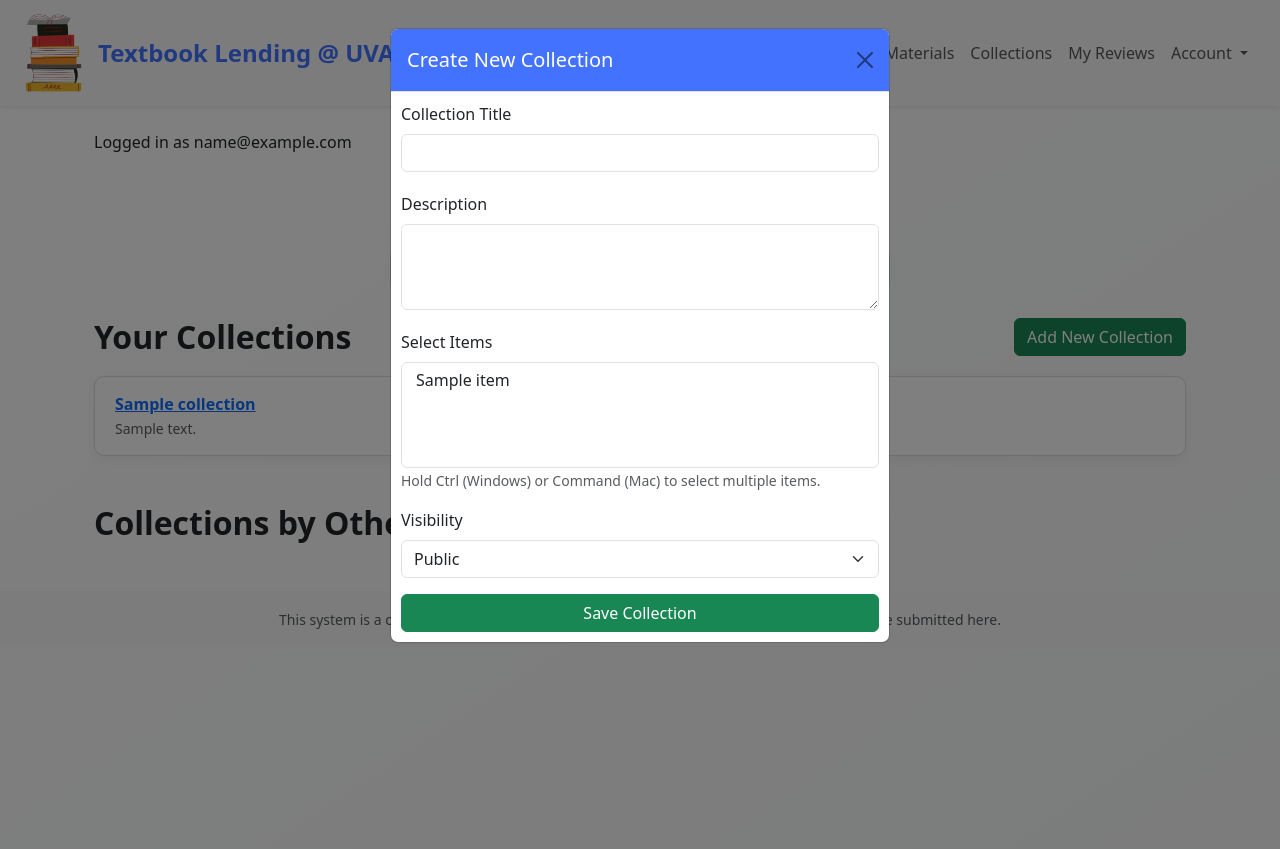
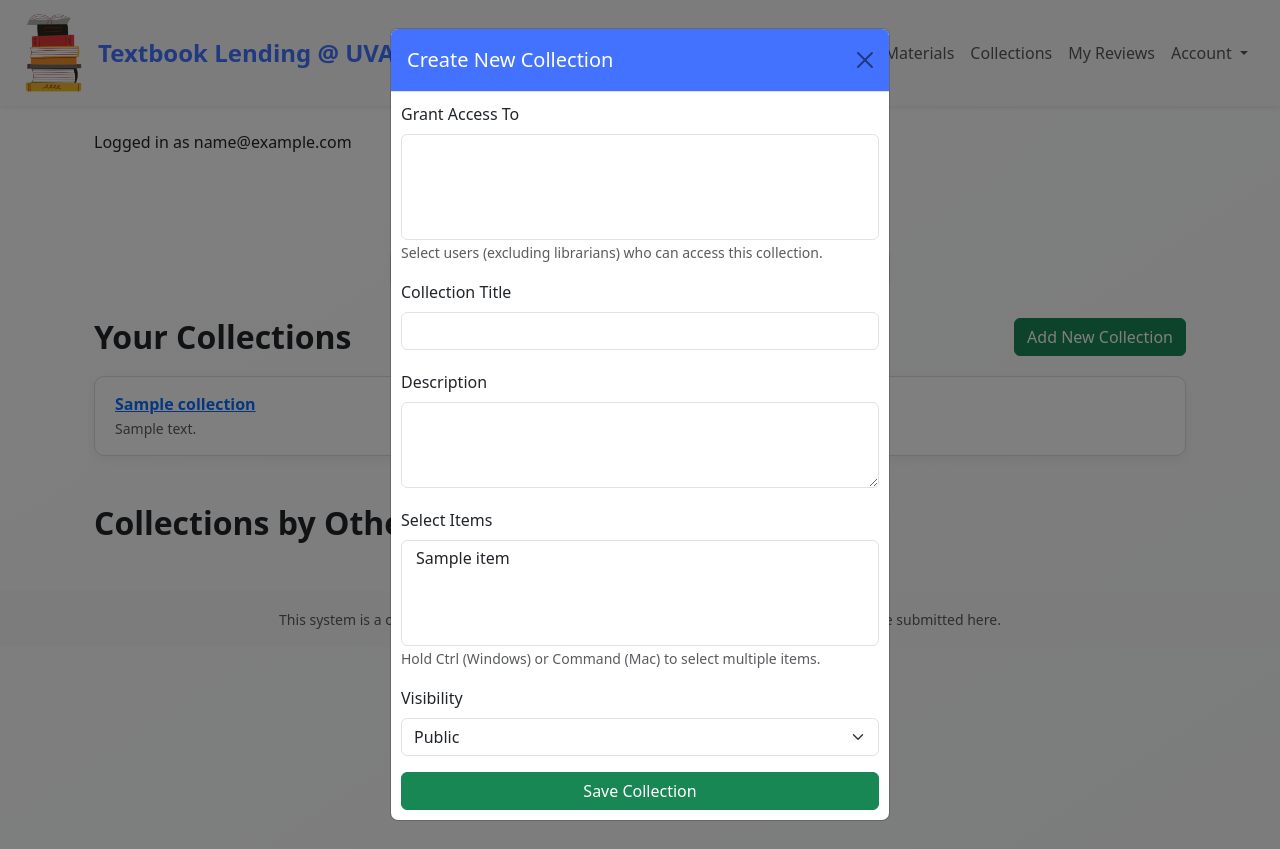
Before and after one commit to AidanSzilagyi/textbook-lending-catalog, a Django app: page /collections in a window 1280 px wide, after a click on "Add New Collection". Run offline with Django 5.2, Linux system fonts and the light colour scheme; a user stored in the database is signed in; tables that the repository leaves empty hold one stand-in row (values such as "Sample post"); lists and menus that the app fills with data are empty; parts of the project's set-up code (start-up, migrations or seed data) failed here and were passed over; some libraries are stand-ins or nearby versions.

```diff
--- a/mainmenu/forms.py
+++ b/mainmenu/forms.py
@@ -67,13 +67,14 @@ class ItemForm(forms.ModelForm):
 class CollectionForm(forms.ModelForm):
         class Meta:
             model = Collection
-            fields = ['name', 'description', 'items', 'visibility']
+            fields = ['name', 'description', 'items', 'visibility', 'access']
             widgets = {
                 'name': forms.TextInput(attrs={'class': 'form-control', 'placeholder': 'Enter collection title'}),
                 'description': forms.Textarea(
                     attrs={'class': 'form-control', 'rows': 3, 'placeholder': 'Enter description'}),
                 'items': forms.SelectMultiple(attrs={'class': 'form-select'}),
                 'visibility': forms.Select(attrs={'class': 'form-select'}),
+                'access': forms.SelectMultiple(attrs={'class': 'form-select'}),
             }
 
         def clean(self):
@@ -107,6 +108,8 @@ class CollectionForm(forms.ModelForm):
             user = kwargs.pop('user', None)  # pull user manually
             if user and user.profile.userRole == 0:  # Patron role
                 self.fields['visibility'].choices = [('public', 'Public')]  # Only public
+            self.fields['access'].queryset = Profile.objects.exclude(userRole=1)
+
 
 class ProfileForm(forms.ModelForm):
     class Meta:
--- a/mainmenu/templates/base.html
+++ b/mainmenu/templates/base.html
@@ -35,7 +35,7 @@
 
 {% block navbar %}
 <nav class="navbar navbar-expand-lg navbar-light bg-light px-4 py-2 shadow-sm">
-  <a class="navbar-brand d-flex align-items-center" href="{% url 'unauth_home_page' %}">
+  <a class="navbar-brand d-flex align-items-center" href="{% url 'home_page_router' %}">
     <img src="{% static 'mainmenu/images/textbook_logo.png' %}" alt="Logo" style="max-height: 80px; margin-right: 15px;">
     <span class="fw-bold" style="font-size: 1.5rem; color: #4272FF;">Textbook Lending @ UVA</span>
   </a>
--- a/mainmenu/templates/collection.html
+++ b/mainmenu/templates/collection.html
@@ -133,7 +133,16 @@
         <h5 class="modal-title" id="addCollectionLabel">Create New Collection</h5>
         <button type="button" class="btn-close" data-bs-dismiss="modal" aria-label="Close"></button>
       </div>
-      <form style="padding: 10px 10px 10px 10px;" method="post" action="{% url 'collections' %}">
+          <form style="padding: 10px 10px 10px 10px;" method="post" action="{% url 'collections' %}">
+              <div class="mb-3">
+              <label for="access" class="form-label">Grant Access To</label>
+              <select class="form-select" id="access" name="access" multiple>
+                {% for profile in form.access.field.queryset %}
+                  <option value="{{ profile.id }}">{{ profile.user.username }}</option>
+                {% endfor %}
+          </select>
+          <small class="form-text text-muted">Select users (excluding librarians) who can access this collection.</small>
+</div>
         {% csrf_token %}
         <div class="mb-3">
           <label for="name" class="form-label">Collection Title</label>
```
